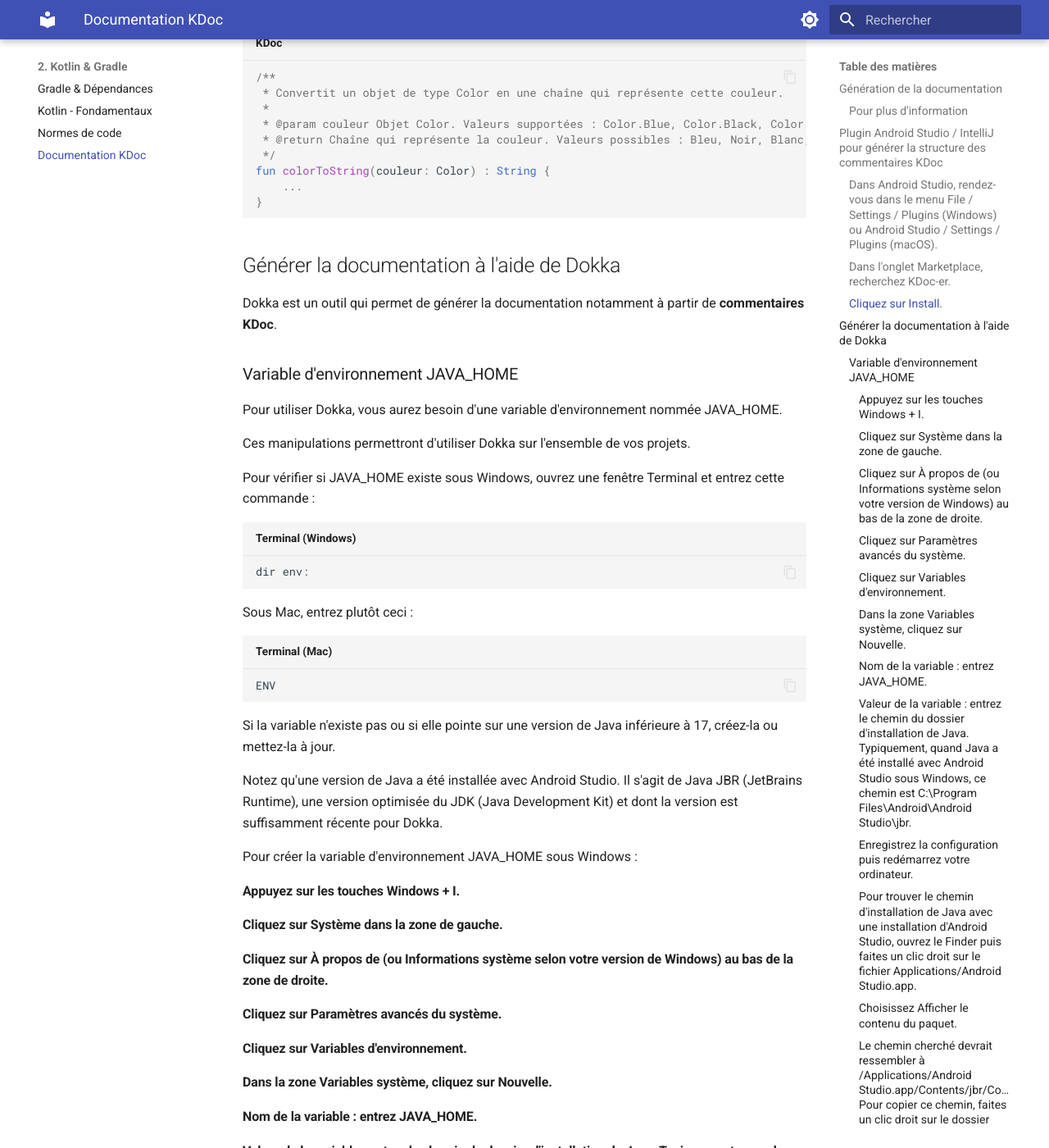
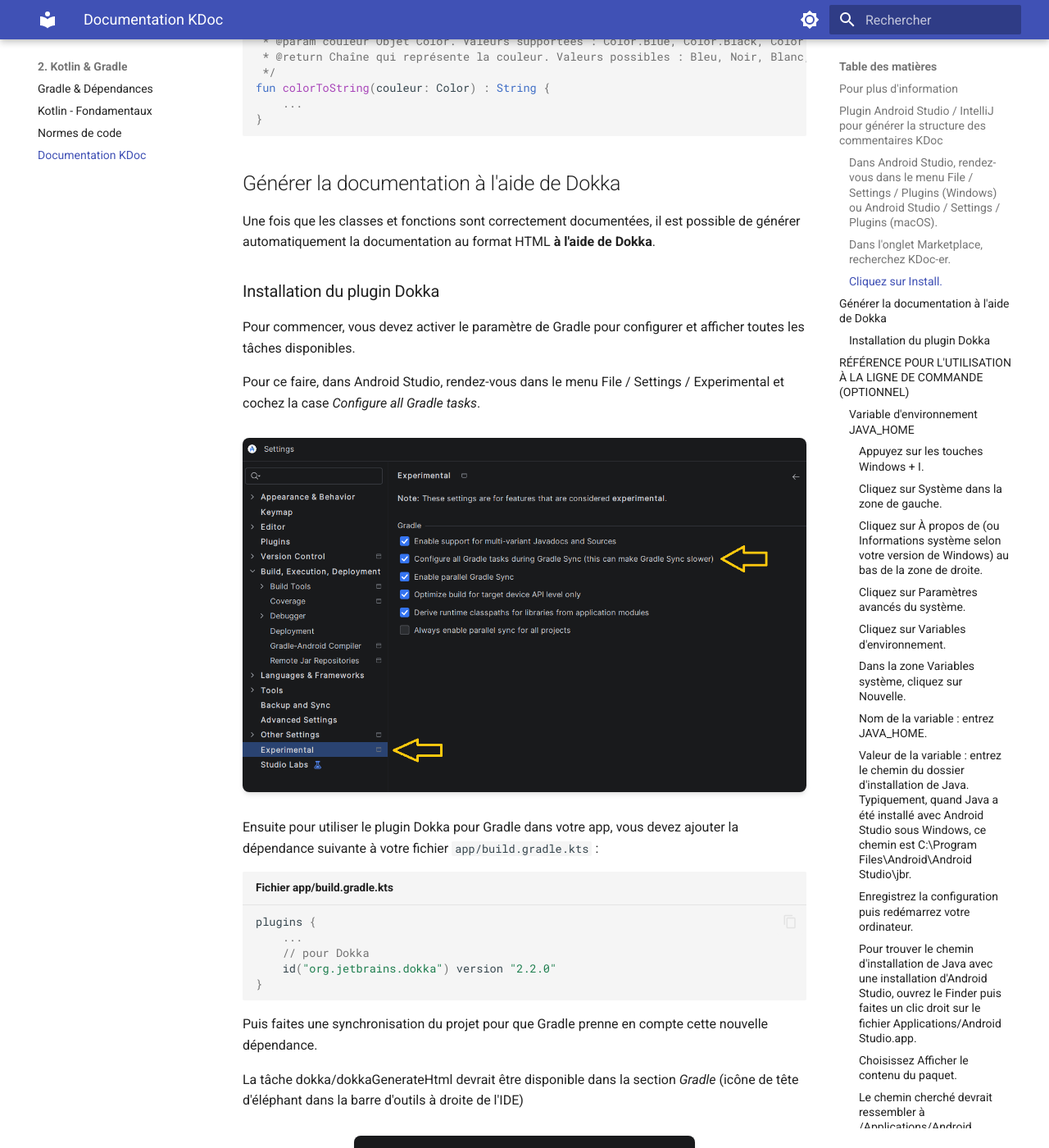
Before and after one commit to Apps-Mobiles-2-Victo/notes_de_cours, an MkDocs documentation site: the page built from docs/02-kotlin-gradle/kdoc.md, in a window 1280 px wide and 1400 px high, scrolled down 3050 px. Shown: the whole window at 82% size. Built offline with MkDocs 1.6.1 and Material for MkDocs 9.7.7, drawn with Linux system fonts in a browser that asks for light colours; some of the changed text lies outside the part shown.

Commit message:
Ajouter les illustrations Dokka

````diff
--- a/docs/02-kotlin-gradle/kdoc.md
+++ b/docs/02-kotlin-gradle/kdoc.md
@@ -3,6 +3,8 @@
 ---
 
 # Documentation KDoc
+
+[Générer la documentation à l'aide de Dokka](#generer-la-documentation-a-laide-de-dokka)
 
 Chaque langage de programmation propose ses propres normes de documentation.
 
@@ -91,10 +93,6 @@
 }
 ```
 
-## Génération de la documentation
-
-Une fois que les classes et fonctions sont correctement documentées, il est possible de générer automatiquement la documentation au format HTML **à l'aide de Dokka**.
-
 ### Pour plus d'information
 
 * [« Document Kotlin code: KDoc » - Kotlin](https://kotlinlang.org/docs/kotlin-doc.html)
@@ -144,7 +142,37 @@
 
 ## Générer la documentation à l'aide de Dokka
 
-Dokka est un outil qui permet de générer la documentation notamment à partir de **commentaires KDoc**.
+
+Une fois que les classes et fonctions sont correctement documentées, il est possible de générer automatiquement la documentation au format HTML **à l'aide de Dokka**.
+
+### Installation du plugin Dokka
+
+Pour commencer, vous devez activer le paramètre de Gradle pour configurer et afficher toutes les tâches disponibles.
+
+Pour ce faire, dans Android Studio, rendez-vous dans le menu File / Settings / Experimental et cochez la case *Configure all Gradle tasks*.
+
+![Illustration](../images/AppsMobiles2_Gradle_AutoSync_2.png)
+
+Ensuite pour utiliser le plugin Dokka pour Gradle dans votre app, vous devez ajouter la dépendance suivante à votre fichier `app/build.gradle.kts` :
+
+```kotlin title="Fichier app/build.gradle.kts"
+plugins {
+    ...
+    // pour Dokka
+    id("org.jetbrains.dokka") version "2.2.0"
+}
+```
+
+Puis faites une synchronisation du projet pour que Gradle prenne en compte cette nouvelle dépendance.
+
+La tâche dokka/dokkaGenerateHtml devrait être disponible dans la section *Gradle* (icône de tête d'éléphant dans la barre d'outils à droite de l'IDE)
+
+![Illustration](../images/AppsMobiles2_Dokka_task.png)
+
+Un lien vers un serveur local sera généré dans le terminal d'Android Studio. Vous pourrez cliquer sur ce lien pour visualiser la documentation générée.
+
+
+## RÉFÉRENCE POUR L'UTILISATION À LA LIGNE DE COMMANDE (OPTIONNEL)
 
 ### Variable d'environnement JAVA_HOME
 
@@ -222,7 +250,7 @@
 plugins {
     ...
     // pour Dokka
-    id("org.jetbrains.dokka") version "2.0.0" apply false
+    id("org.jetbrains.dokka") version "2.2.0" apply false
 }
 ```
 
````
Also changed, not shown: docs/images/AppsMobiles2_Dokka_task.png (added), docs/images/AppsMobiles2_Gradle_AutoSync_2.png (added).
